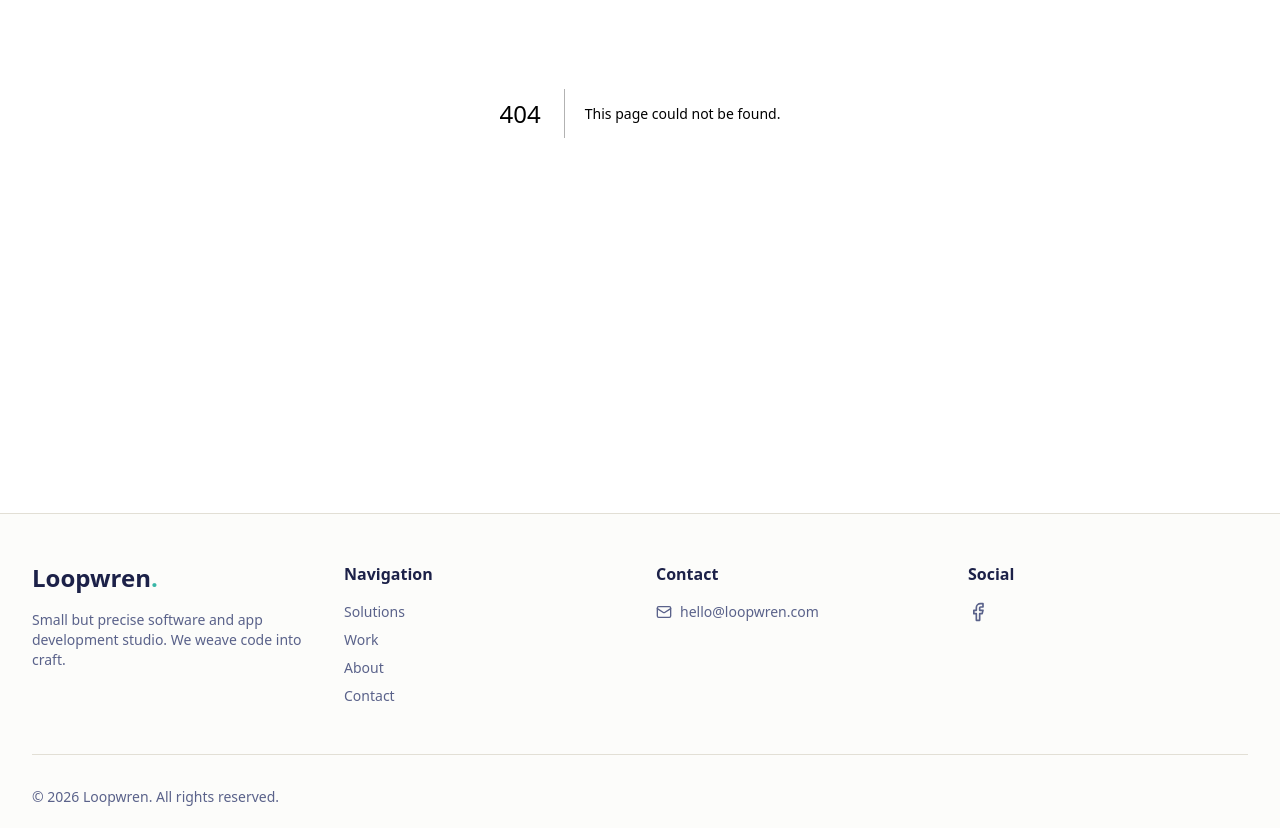
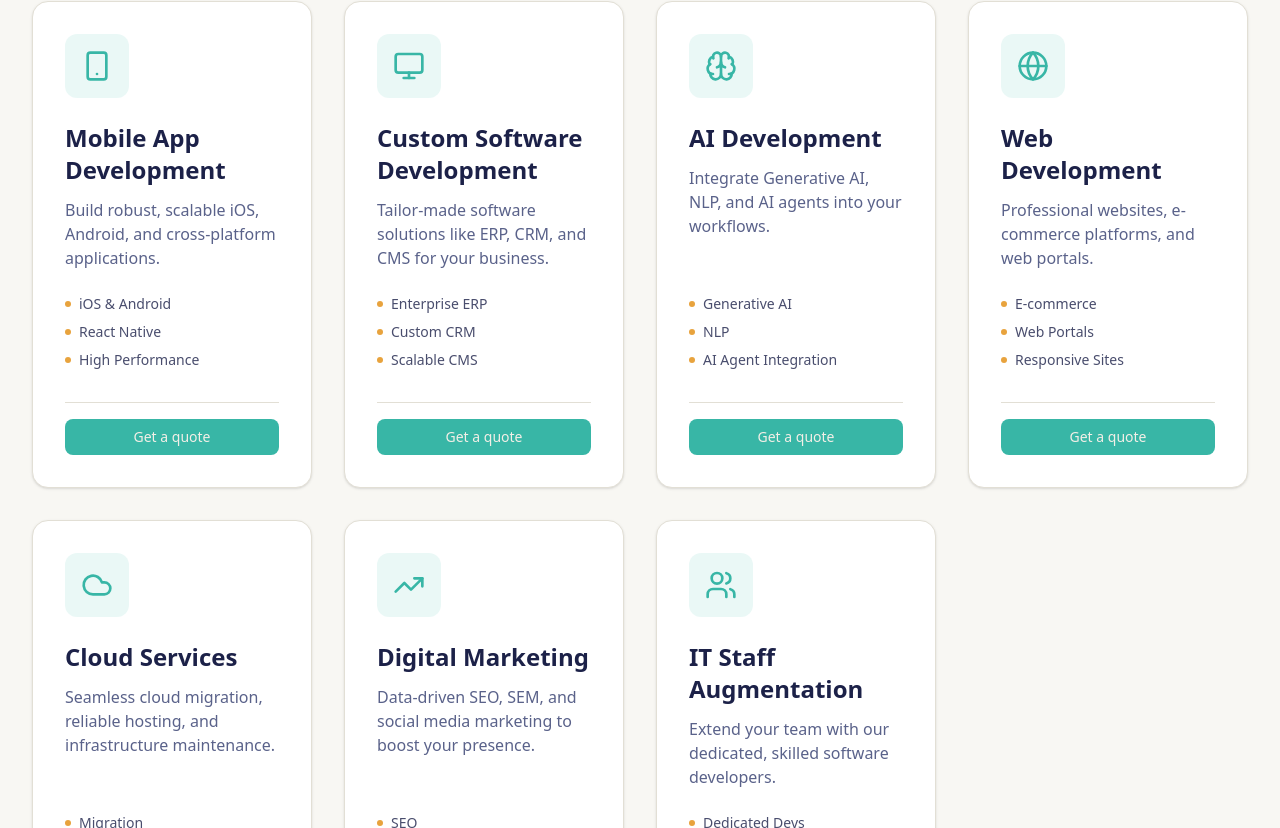
Before and after one commit to naimprince010-ship-it/loopwren, a Next.js app: page /services in a window 1280 px wide. Before the commit this address had no page. Shown: the part 352-1180 px from the top of the page. Built offline with nearby package versions, Linux system fonts and the light colour scheme.

Commit message:
Add Services page and update navigation

```diff
--- /dev/null
+++ b/app/services/page.tsx
@@ -0,0 +1,114 @@
+import { Metadata } from "next";
+import Link from "next/link";
+import { buttonVariants } from "@/components/ui/button";
+import {
+  Smartphone,
+  Monitor,
+  Brain,
+  Globe,
+  Cloud,
+  TrendingUp,
+  Users
+} from "lucide-react";
+
+export const metadata: Metadata = {
+  title: "Software Development Services — Mobile, AI, Web, Cloud | Loopwren",
+  description: "Comprehensive software development services including mobile apps, custom software, AI development, web development, cloud services, and more.",
+  openGraph: {
+    title: "Software Development Services — Mobile, AI, Web, Cloud | Loopwren",
+    description: "Comprehensive software development services including mobile apps, custom software, AI development, web development, cloud services, and more.",
+    url: "https://loopwren.com/services",
+  },
+};
+
+const services = [
+  {
+    icon: <Smartphone className="w-8 h-8 text-primary" />,
+    name: "Mobile App Development",
+    description: "Build robust, scalable iOS, Android, and cross-platform applications.",
+    features: ["iOS & Android", "React Native", "High Performance"]
+  },
+  {
+    icon: <Monitor className="w-8 h-8 text-primary" />,
+    name: "Custom Software Development",
+    description: "Tailor-made software solutions like ERP, CRM, and CMS for your business.",
+    features: ["Enterprise ERP", "Custom CRM", "Scalable CMS"]
+  },
+  {
+    icon: <Brain className="w-8 h-8 text-primary" />,
+    name: "AI Development",
+    description: "Integrate Generative AI, NLP, and AI agents into your workflows.",
+    features: ["Generative AI", "NLP", "AI Agent Integration"]
+  },
+  {
+    icon: <Globe className="w-8 h-8 text-primary" />,
+    name: "Web Development",
+    description: "Professional websites, e-commerce platforms, and web portals.",
+    features: ["E-commerce", "Web Portals", "Responsive Sites"]
+  },
+  {
+    icon: <Cloud className="w-8 h-8 text-primary" />,
+    name: "Cloud Services",
+    description: "Seamless cloud migration, reliable hosting, and infrastructure maintenance.",
+    features: ["Migration", "Hosting", "Maintenance"]
+  },
+  {
+    icon: <TrendingUp className="w-8 h-8 text-primary" />,
+    name: "Digital Marketing",
+    description: "Data-driven SEO, SEM, and social media marketing to boost your presence.",
+    features: ["SEO", "SEM", "Social Media"]
+  },
+  {
+    icon: <Users className="w-8 h-8 text-primary" />,
+    name: "IT Staff Augmentation",
+    description: "Extend your team with our dedicated, skilled software developers.",
+    features: ["Dedicated Devs", "Flexible Scaling", "Top Talent"]
+  }
+];
+
+export default function ServicesPage() {
+  return (
+    <div className="py-24 bg-background min-h-screen">
+      <div className="container mx-auto px-4 sm:px-6 lg:px-8 max-w-7xl">
+        <div className="text-center mb-16">
+          <h1 className="text-4xl md:text-5xl font-heading font-bold mb-6 text-foreground">Our Services</h1>
+          <p className="text-xl text-muted-foreground max-w-2xl mx-auto">
+            From custom software to AI integration, we provide end-to-end development services tailored to your needs.
+          </p>
+        </div>
+
+        <div className="grid grid-cols-1 md:grid-cols-2 lg:grid-cols-3 xl:grid-cols-4 gap-8">
+          {services.map((service, idx) => (
+            <div
+              key={idx}
+              className="bg-card rounded-2xl p-8 border border-border shadow-sm flex flex-col hover:border-primary transition-colors group"
+            >
+              <div className="mb-6 bg-primary/10 w-16 h-16 rounded-xl flex items-center justify-center group-hover:scale-110 transition-transform">
+                {service.icon}
+              </div>
+              <h3 className="text-2xl font-heading font-semibold mb-3">{service.name}</h3>
+              <p className="text-muted-foreground mb-6 flex-1">
+                {service.description}
+              </p>
+
+              <ul className="space-y-2 mb-8">
+                {service.features.map((feature, fIdx) => (
+                  <li key={fIdx} className="text-sm font-medium text-foreground/80 flex items-center">
+                    <span className="w-1.5 h-1.5 rounded-full bg-secondary mr-2" />
+                    {feature}
+                  </li>
+                ))}
+              </ul>
+
+              <div className="mt-auto pt-4 border-t border-border">
+                <Link href="/contact" className={buttonVariants({ variant: "default", className: "w-full" })}>
+                  Get a quote
+                </Link>
+              </div>
+            </div>
+          ))}
+        </div>
+      </div>
+    </div>
+  );
+}
--- a/app/sitemap.ts
+++ b/app/sitemap.ts
@@ -9,6 +9,7 @@ export default function sitemap(): MetadataRoute.Sitemap {
     '/work',
     '/contact',
     '/solutions',
+    '/services',
     '/solutions/pos-system',
     '/solutions/hospital-management',
     '/solutions/pharmacy-pos',
--- a/components/Footer.tsx
+++ b/components/Footer.tsx
@@ -21,6 +21,7 @@ export function Footer() {
             <h3 className="font-heading font-semibold mb-4 text-foreground">Navigation</h3>
             <ul className="space-y-2 text-sm text-muted-foreground">
               <li><Link href="/solutions" className="hover:text-primary transition-colors">Solutions</Link></li>
+              <li><Link href="/services" className="hover:text-primary transition-colors">Services</Link></li>
               <li><Link href="/work" className="hover:text-primary transition-colors">Work</Link></li>
               <li><Link href="/about" className="hover:text-primary transition-colors">About</Link></li>
               <li><Link href="/contact" className="hover:text-primary transition-colors">Contact</Link></li>
--- a/components/Header.tsx
+++ b/components/Header.tsx
@@ -13,6 +13,9 @@ export function Header() {
         <nav className="hidden md:flex items-center space-x-8 text-sm font-medium">
           <Link href="/solutions" className="transition-colors hover:text-primary">
             Solutions
+          </Link>
+          <Link href="/services" className="transition-colors hover:text-primary">
+            Services
           </Link>
           <Link href="/work" className="transition-colors hover:text-primary">
             Work
```
